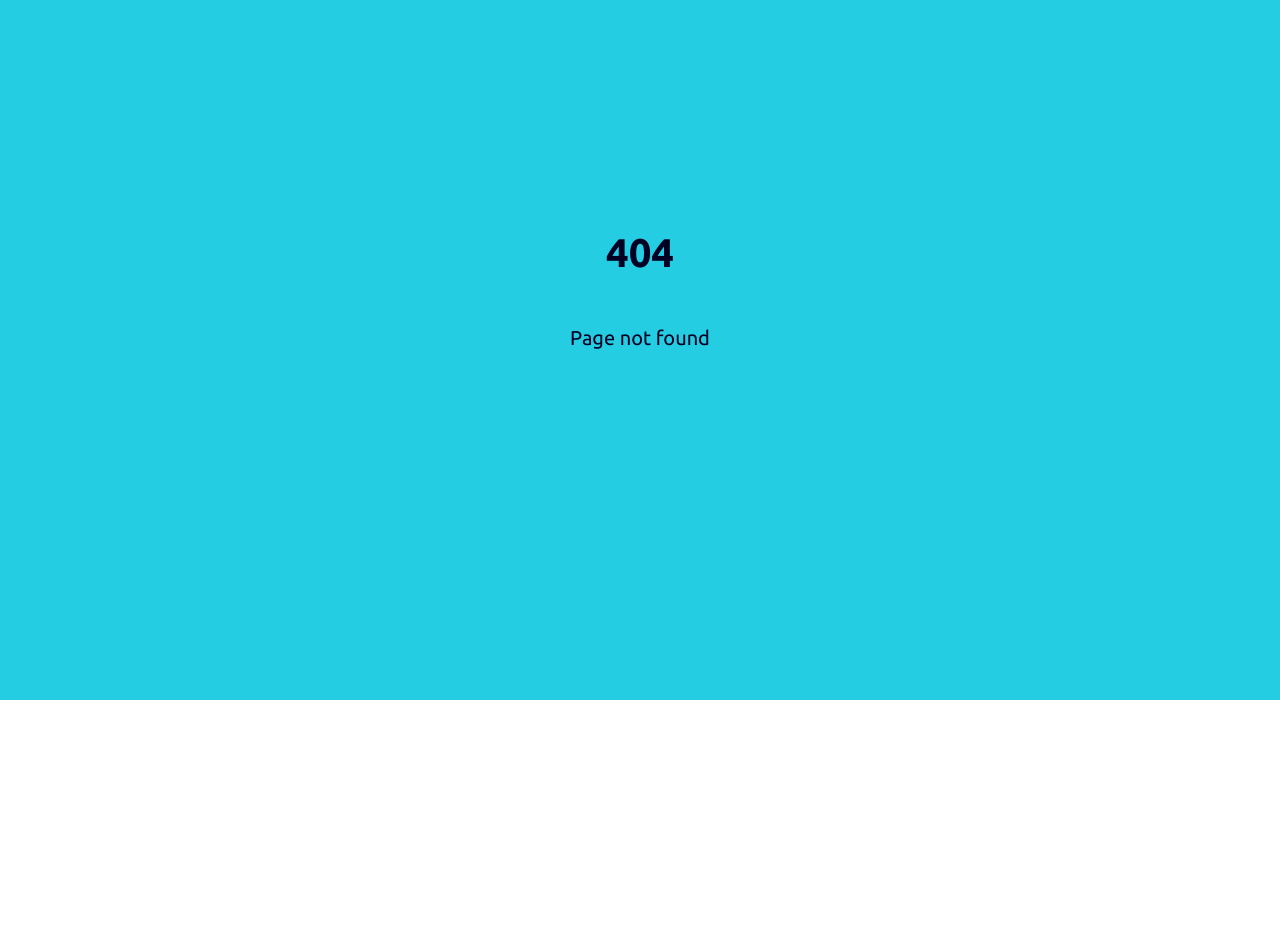
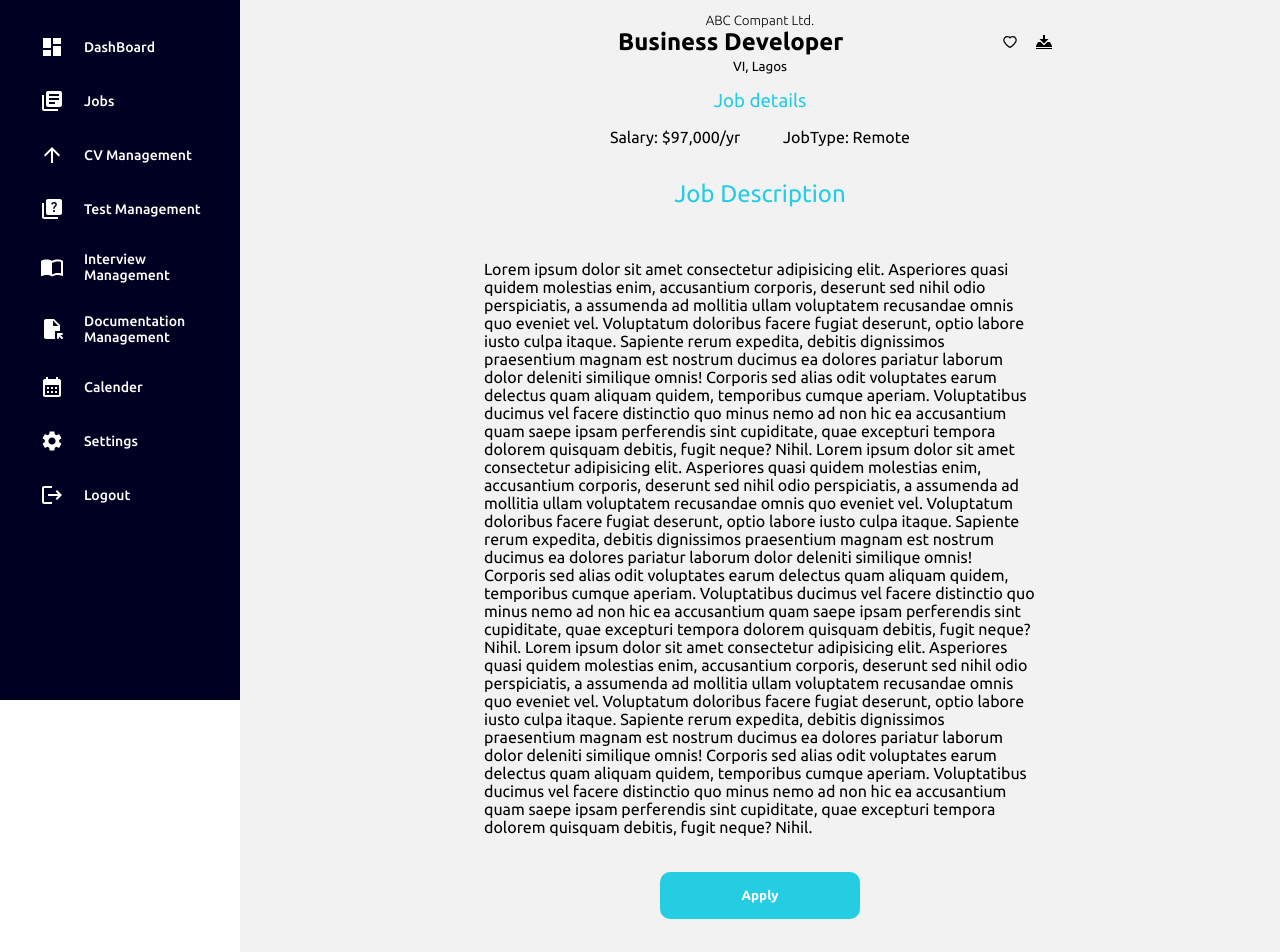
Before and after one commit to Tomation-Solution/sequential-job-revamp, a React (Create React App) app: page /job_detail in a window 1280 px wide. Before the commit this address had no page. Shown: the part 100-1052 px from the top of the page. Before the commit the page ends 800 px from the top, so only its background shows below. Built offline with nearby package versions, Linux system fonts and the light colour scheme.

Commit message:
created job detail component and page

```diff
--- a/src/App.tsx
+++ b/src/App.tsx
@@ -18,6 +18,7 @@ import MedicalsScheduleInfo from "./pages/MedicalsScheduleInfo";
 import InterviewManagementCompletion from "./pages/InterviewManagement";
 import MedicalsListSubbmission from "./pages/MedicalsListSubbmission";
 import JobList from "./pages/JobList";
+import JobDetail from "./pages/JobDetail";
 // import AuthRoutes from "./components/Auth/AuthRoutes";
 
 function App() {
@@ -46,6 +47,7 @@ function App() {
             <Route path="/jobs" element={<Jobs />} />
             {/*ELIJAHS REUSABLE COMPONENTS || LOOK AT THEM */}
 
+            <Route path="/job_detail" element={<JobDetail />} />
             <Route path="/jobs_list" element={<JobList />} />
             <Route path="/cvmanagement" element={<CVManagement />} />
             {/* ADD OTHER PATHS THAT SHOULD BE RENDERED WITH THE SIDEBAR HERE, ELSE DO SO OUTSIDE */}
--- /dev/null
+++ b/src/components/JobDetailComponent/JobDetailComponent.style.tsx
@@ -0,0 +1,47 @@
+import styled from "styled-components";
+
+
+export const JobDetailComponentContainer= styled.div`
+  color:black;
+  padding:0 .5rem;
+  /* background-color:white; */
+
+
+  @media screen and (min-width: 500px) {
+    text-align:center;
+    max-width:600px;
+    margin:0 auto;
+  }
+`
+export const JobTitleContainer = styled.div`
+  padding:'.5rem 0';
+  display:flex;
+  align-items:center;
+  justify-content:space-between;
+& h2 {
+    width:90%;
+}
+& div{
+    width:20%;
+    // 'border':'1px solid red',
+    max-width:50px;
+    display:flex;
+    justify-content:space-between
+}
+`
+
+export const MoreDetailInfo =styled.div`
+
+@media screen and (min-width: 500px) {
+
+    display:flex;
+    justify-content:space-between;
+    alignItems:center;
+    width:300px;
+    margin:0 auto;
+    .job_details{
+        display:flex
+    }
+
+}
+`
--- /dev/null
+++ b/src/components/JobDetailComponent/JobDetailComponent.tsx
@@ -0,0 +1,77 @@
+import {AiOutlineHeart} from 'react-icons/ai'
+import {ImDownload2} from 'react-icons/im'
+import Button from '../Button/Button'
+import { JobDetailComponentContainer ,JobTitleContainer, MoreDetailInfo} from './JobDetailComponent.style'
+
+
+
+const JobDetailComponent =():React.ReactElement=>{
+
+    return (
+        <JobDetailComponentContainer >
+            {/* <Preloader loading={applying||isLoading}/> */}
+            <p style={{'fontWeight':'lighter',}}><small>ABC Compant Ltd.</small></p>
+
+            <JobTitleContainer >
+                <h2 style={{'color':'black'}} >Business Developer</h2>
+
+                <div>
+                    <AiOutlineHeart/>
+                    <ImDownload2/>
+                </div>
+            </JobTitleContainer>
+            <p><small>VI, Lagos</small></p>
+
+            <h3 style={{'color':'#24CDE2','padding':'1rem 0',fontWeight: 400}}>Job details</h3>
+            <MoreDetailInfo>
+
+                <div className="job_details" style={{'color':'black'}}>
+                    <p>Salary</p>
+
+                    <p>{': '}$97,000/yr</p>
+                </div>
+                <br />
+                <div className="job_details" style={{'color':'black'}}>
+                    <p>JobType</p>
+                    <p>{': '} Remote</p>
+                </div>
+
+            </MoreDetailInfo>
+            <br />
+
+
+
+            <h2 style={{'color':'#24CDE2','padding':'1rem 0',fontWeight: 400}}>Job Description</h2>
+            <br /><br />
+            <div style={{'textAlign':'left','overflow':'scroll','padding':'0 1rem','color':'black'}}>
+            {/* <Editor
+          text={data.replaceAll('"',' ')}
+          options={{
+            'disableEditing':true
+          }}
+        /> */}
+        Lorem ipsum dolor sit amet consectetur adipisicing elit. Asperiores quasi quidem molestias enim, accusantium corporis, deserunt sed nihil odio perspiciatis, a assumenda ad mollitia ullam voluptatem recusandae omnis quo eveniet vel. Voluptatum doloribus facere fugiat deserunt, optio labore iusto culpa itaque. Sapiente rerum expedita, debitis dignissimos praesentium magnam est nostrum ducimus ea dolores pariatur laborum dolor deleniti similique omnis! Corporis sed alias odit voluptates earum delectus quam aliquam quidem, temporibus cumque aperiam. Voluptatibus ducimus vel facere distinctio quo minus nemo ad non hic ea accusantium quam saepe ipsam perferendis sint cupiditate, quae excepturi tempora dolorem quisquam debitis, fugit neque? Nihil.
+        Lorem ipsum dolor sit amet consectetur adipisicing elit. Asperiores quasi quidem molestias enim, accusantium corporis, deserunt sed nihil odio perspiciatis, a assumenda ad mollitia ullam voluptatem recusandae omnis quo eveniet vel. Voluptatum doloribus facere fugiat deserunt, optio labore iusto culpa itaque. Sapiente rerum expedita, debitis dignissimos praesentium magnam est nostrum ducimus ea dolores pariatur laborum dolor deleniti similique omnis! Corporis sed alias odit voluptates earum delectus quam aliquam quidem, temporibus cumque aperiam. Voluptatibus ducimus vel facere distinctio quo minus nemo ad non hic ea accusantium quam saepe ipsam perferendis sint cupiditate, quae excepturi tempora dolorem quisquam debitis, fugit neque? Nihil.
+        Lorem ipsum dolor sit amet consectetur adipisicing elit. Asperiores quasi quidem molestias enim, accusantium corporis, deserunt sed nihil odio perspiciatis, a assumenda ad mollitia ullam voluptatem recusandae omnis quo eveniet vel. Voluptatum doloribus facere fugiat deserunt, optio labore iusto culpa itaque. Sapiente rerum expedita, debitis dignissimos praesentium magnam est nostrum ducimus ea dolores pariatur laborum dolor deleniti similique omnis! Corporis sed alias odit voluptates earum delectus quam aliquam quidem, temporibus cumque aperiam. Voluptatibus ducimus vel facere distinctio quo minus nemo ad non hic ea accusantium quam saepe ipsam perferendis sint cupiditate, quae excepturi tempora dolorem quisquam debitis, fugit neque? Nihil.
+            </div>
+            <br /><br />
+
+                <div>
+                    <Button
+                    // onClick={handleJobSubbmission}
+                    style={{'margin':'0 auto','width':'200px'}}
+
+                    >Apply</Button>
+                </div>
+            <br /><br />
+
+
+
+
+            <br /><br />
+            <br /><br />
+        </JobDetailComponentContainer>
+    )
+}
+
+export default JobDetailComponent
--- /dev/null
+++ b/src/pages/JobDetail.tsx
@@ -0,0 +1,15 @@
+import JobDetailComponent from "../components/JobDetailComponent/JobDetailComponent"
+
+
+
+
+const JobDetail =():React.ReactElement=>{
+
+    return (
+        <div style={{'maxWidth':'700px','margin':'0 auto'}}>
+<JobDetailComponent/>
+        </div>
+    )
+}
+
+export default JobDetail
```
